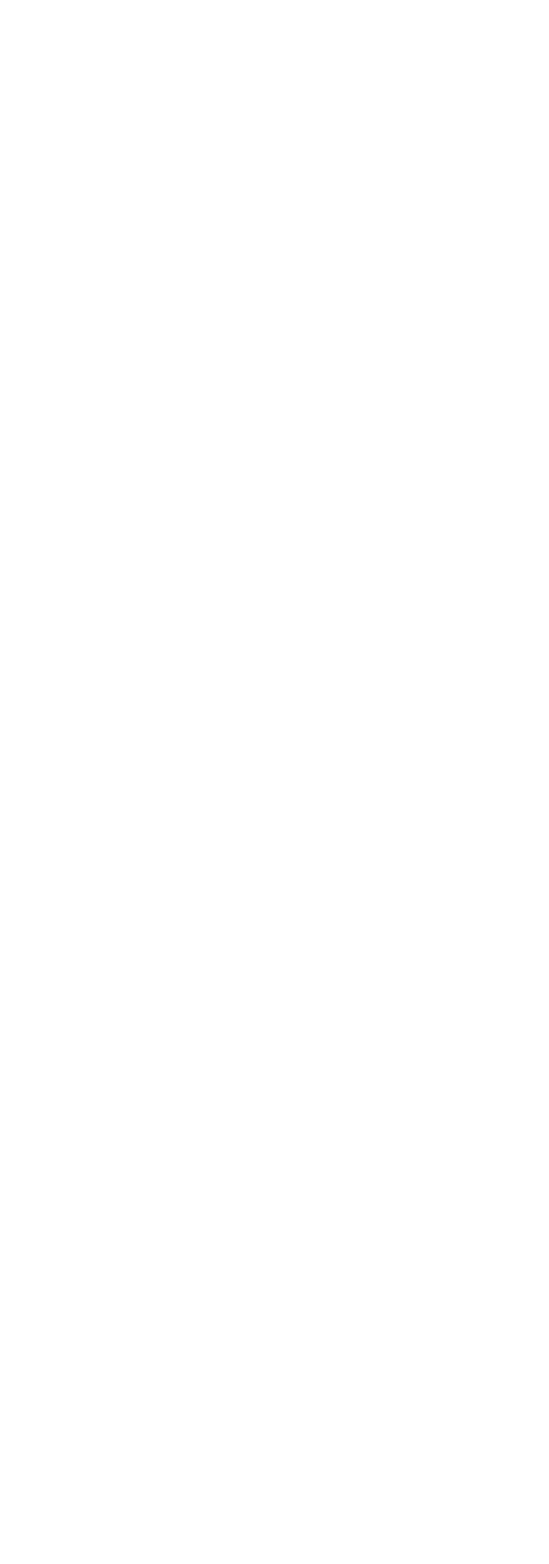
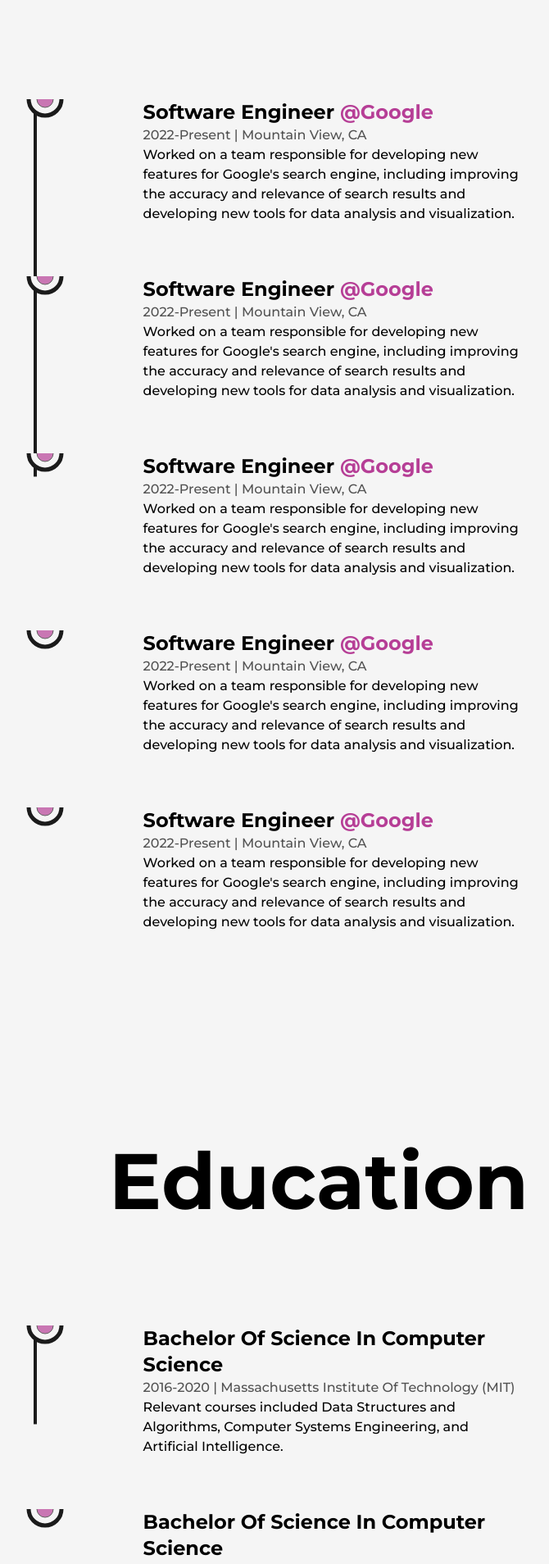
Before and after one commit to MikhailGorbunov/Portfolio, a Next.js app: page /about in a window 1280 px wide. Shown: the part 2491-4399 px from the top of the page at 82% size, without its empty margins (251-921 px from the left). Before the commit the page ends 2358 px from the top, so only its background shows below. Built offline with nearby package versions, Linux system fonts and the light colour scheme.

Commit message:
About is polished

```diff
--- /dev/null
+++ b/src/components/Education.js
@@ -0,0 +1,73 @@
+import { useRef } from "react";
+import { motion, useScroll } from "framer-motion";
+import LiIcon from "./LiIcon";
+
+const Details = ({ type, time, place, info }) => {
+  const ref = useRef(null);
+  return (
+    <li
+      ref={ref}
+      className="my-8 first:mt-0 last:mb-0 w-[60%] mx-auto flex flex-col items-center justify-between"
+    >
+      <LiIcon reference={ref} />
+      <motion.div
+        initial={{ y: 50 }}
+        whileInView={{ y: 0 }}
+        transition={{ duration: 0.5, type: "spring" }}
+      >
+        <h3 className="capitalize font-bold text-2xl">{type}</h3>
+        <span className="capitalize font-medium text-dark/75">
+          {time} | {place}
+        </span>
+        <p className="font-medium w-full">{info}</p>
+      </motion.div>
+    </li>
+  );
+};
+
+const Education = () => {
+  const ref = useRef(null);
+  const { scrollYProgress } = useScroll({
+    target: ref,
+    offset: ["start end", "center start"],
+  });
+  return (
+    <div className="my-64">
+      <h2 className="font-bold text-8xl mb-32 w-full text-center">Education</h2>
+      <div ref={ref} className="w-[75%] mx-auto relative">
+        <motion.div
+          style={{ scaleY: scrollYProgress }}
+          className="absolute left-9 top-0 w-[4px] h-full bg-dark origin-top"
+        />
+        <ul className="w-full flex flex-col items-start justify-between ml-4">
+          <Details
+            type="Bachelor Of Science In Computer Science"
+            time="2016-2020"
+            place="Massachusetts Institute Of Technology (MIT)"
+            info="Relevant courses included Data Structures and Algorithms, Computer Systems Engineering, and Artificial
+            Intelligence.
+          "
+          />
+                    <Details
+            type="Bachelor Of Science In Computer Science"
+            time="2016-2020"
+            place="Massachusetts Institute Of Technology (MIT)"
+            info="Relevant courses included Data Structures and Algorithms, Computer Systems Engineering, and Artificial
+            Intelligence.
+          "
+          />
+                    <Details
+            type="Bachelor Of Science In Computer Science"
+            time="2016-2020"
+            place="Massachusetts Institute Of Technology (MIT)"
+            info="Relevant courses included Data Structures and Algorithms, Computer Systems Engineering, and Artificial
+            Intelligence.
+          "
+          />
+        </ul>
+      </div>
+    </div>
+  );
+};
+
+export default Education;
--- /dev/null
+++ b/src/components/Experience.js
@@ -0,0 +1,118 @@
+import { useRef } from "react";
+import { motion, useScroll } from "framer-motion";
+import LiIcon from "./LiIcon";
+
+const Details = ({ position, company, companyLink, time, address, work }) => {
+  const ref = useRef(null);
+  return (
+    <li
+      ref={ref}
+      className="my-8 first:mt-0 last:mb-0 w-[60%] mx-auto flex flex-col items-center justify-between"
+    >
+      <LiIcon reference={ref} />
+      <motion.div
+        initial={{ y: 50 }}
+        whileInView={{ y: 0 }}
+        transition={{ duration: 0.5, type: "spring" }}
+      >
+        <h3 className="capitalize font-bold text-2xl">
+          {position}&nbsp;
+          <a
+            href={companyLink}
+            target="_blank"
+            className="text-primary capitalize"
+          >
+            @{company}
+          </a>
+        </h3>
+        <span className="capitalize font-medium text-dark/75">
+          {time} | {address}
+        </span>
+        <p className="font-medium w-full">{work}</p>
+      </motion.div>
+    </li>
+  );
+};
+
+const Experience = () => {
+  const ref = useRef(null);
+  const { scrollYProgress } = useScroll({
+    target: ref,
+    offset: ["start end", "center start"],
+  });
+  return (
+    <div className="my-64">
+      <h2 className="font-bold text-8xl mb-32 w-full text-center">
+        Experience
+      </h2>
+      <div ref={ref} className="w-[75%] mx-auto relative">
+        <motion.div
+          style={{ scaleY: scrollYProgress }}
+          className="absolute left-9 top-0 w-[4px] h-full bg-dark origin-top"
+        />
+        <ul className="w-full flex flex-col items-start justify-between ml-4">
+          <Details
+            position="Software Engineer"
+            company="Google"
+            companyLink="www.Google.com"
+            time="2022-Present"
+            address="Mountain View, CA"
+            work="Worked on a team responsible for developing new features for Google's
+          search engine, including improving the accuracy and relevance of search results and
+          developing new tools for data analysis and visualization.
+          "
+          />
+
+          <Details
+            position="Software Engineer"
+            company="Google"
+            companyLink="www.Google.com"
+            time="2022-Present"
+            address="Mountain View, CA"
+            work="Worked on a team responsible for developing new features for Google's
+          search engine, including improving the accuracy and relevance of search results and
+          developing new tools for data analysis and visualization.
+          "
+          />
+
+          <Details
+            position="Software Engineer"
+            company="Google"
+            companyLink="www.Google.com"
+            time="2022-Present"
+            address="Mountain View, CA"
+            work="Worked on a team responsible for developing new features for Google's
+          search engine, including improving the accuracy and relevance of search results and
+          developing new tools for data analysis and visualization.
+          "
+          />
+
+          <Details
+            position="Software Engineer"
+            company="Google"
+            companyLink="www.Google.com"
+            time="2022-Present"
+            address="Mountain View, CA"
+            work="Worked on a team responsible for developing new features for Google's
+          search engine, including improving the accuracy and relevance of search results and
+          developing new tools for data analysis and visualization.
+          "
+          />
+          <Details
+            position="Software Engineer"
+            company="Google"
+            companyLink="www.Google.com"
+            time="2022-Present"
+            address="Mountain View, CA"
+            work="Worked on a team responsible for developing new features for Google's
+          search engine, including improving the accuracy and relevance of search results and
+          developing new tools for data analysis and visualization.
+          "
+          />
+        </ul>
+      </div>
+    </div>
+  );
+};
+
+export default Experience;
--- /dev/null
+++ b/src/components/LiIcon.js
@@ -0,0 +1,39 @@
+import React from "react";
+import { motion, useScroll } from "framer-motion";
+
+const LiIcon = ({ reference }) => {
+  const { scrollYProgress } = useScroll({
+    target: reference,
+    offset: ["start end", "center center"],
+  });
+
+  return (
+    <figure className="absolute left-0 stroke-dark">
+      <svg className="-rotate-90" width="75" height="75" viewbox="0 0 100 100">
+        <circle
+          cx="75"
+          cy="50"
+          r="20"
+          className="stroke-primary stroke-1 fill-none"
+        />
+        <motion.circle
+          cx="75"
+          cy="50"
+          r="20"
+          className=" stroke-[5px] fill-light"
+          style={{
+            pathLength: scrollYProgress,
+          }}
+        />
+        <circle
+          cx="75"
+          cy="50"
+          r="10"
+          className=" animate-pulse stroke-1 fill-primary"
+        />
+      </svg>
+    </figure>
+  );
+};
+
+export default LiIcon;
--- a/src/pages/about.js
+++ b/src/pages/about.js
@@ -6,13 +6,15 @@
 import profilePic from "../../public/images/profile/developer-pic-2.jpg";
 import { useInView, useMotionValue, useSpring } from "framer-motion";
 import Skills from "@/components/Skills";
+import Experience from "@/components/Experience";
+import Education from "@/components/Education";
 
 const AnimatedNumbers = ({ value }) => {
   const ref = useRef(null);
 
   const motionValue = useMotionValue(0);
   const springValue = useSpring(motionValue, { duration: 3000 });
-  const isInView = useInView(ref, {once:true});
+  const isInView = useInView(ref, { once: true });
 
   useEffect(() => {
     if (isInView) {
@@ -22,9 +24,9 @@
 
   useEffect(() => {
     springValue.on("change", (latest) => {
-if(ref.current && latest.toFixed(0) <= value) {
-    ref.current.textContent = latest.toFixed(0);
-}
+      if (ref.current && latest.toFixed(0) <= value) {
+        ref.current.textContent = latest.toFixed(0);
+      }
     });
   }, [springValue, value]);
   return <span ref={ref}></span>;
@@ -89,20 +91,26 @@
                 </h2>
               </div>
               <div className="flex flex-col items-end justify-center">
-                <span className="inline-block text-7xl font-bold"><AnimatedNumbers value={40} />+</span>
+                <span className="inline-block text-7xl font-bold">
+                  <AnimatedNumbers value={40} />+
+                </span>
                 <h2 className="text-xl font-medium capitalize text-dark/75">
                   projects completed
                 </h2>
               </div>
               <div className="flex flex-col items-end justify-center">
-                <span className="inline-block text-7xl font-bold"><AnimatedNumbers value={4} />+</span>
+                <span className="inline-block text-7xl font-bold">
+                  <AnimatedNumbers value={4} />+
+                </span>
                 <h2 className="text-xl font-medium capitalize text-dark/75">
                   years of experience
                 </h2>
               </div>
             </div>
           </div>
-          <Skills/>
+          <Skills />
+          <Experience />
+          <Education />
         </Layout>
       </main>
     </>
```
